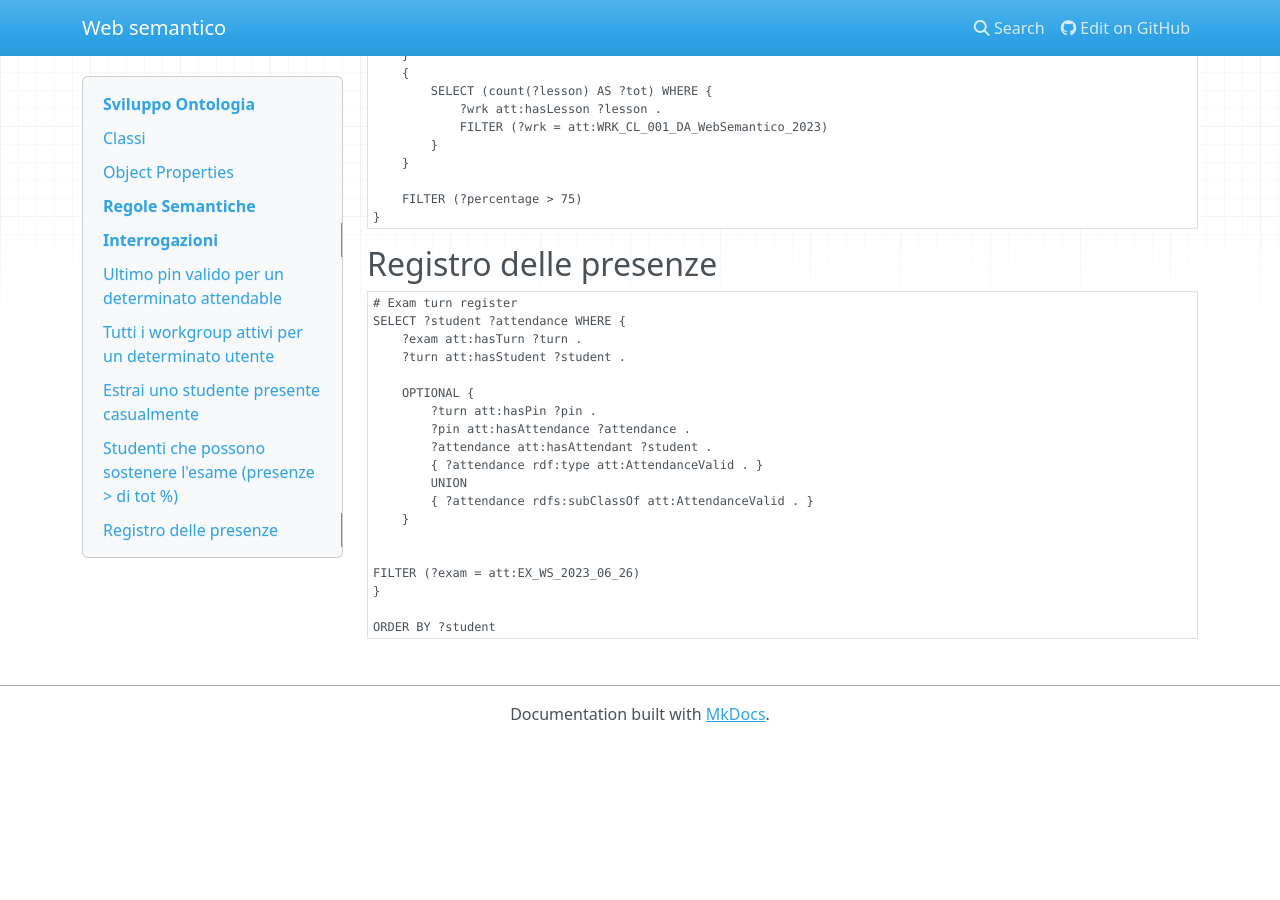
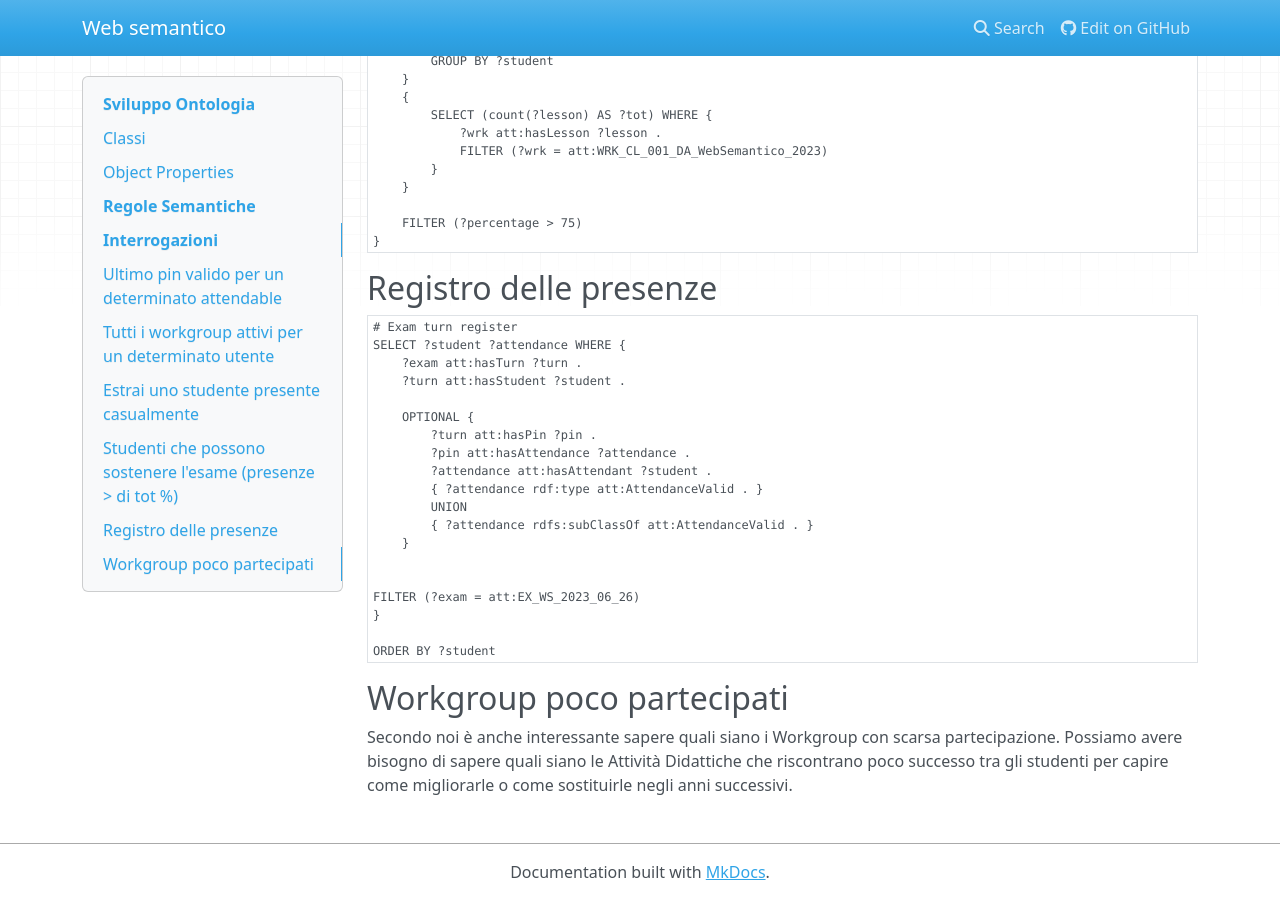
Before and after one commit to lucagiorgettismp/SemanticWebAttendance, an MkDocs documentation site: the page built from docs/index.md, in a window 1280 px wide and 900 px high, scrolled down 5480 px. Built offline with MkDocs 1.6.1, drawn with Linux system fonts in a browser that asks for light colours; nearby versions of some CDN libraries; before the commit the page ends 6222 px from its top, so only the background shows below that; some of the changed text lies outside the part shown.

Commit message:
fix(sparql): create new query for interesting workgroups

````diff
--- a/docs/index.md
+++ b/docs/index.md
@@ -153,6 +153,7 @@ Tramite questa sintassi esprimiamo alcune delle più comuni query che potrebbero
 **Query**:
 
 * [L'ultimo pin creato per un Attendable](#lultimo-pin-creato-per-un-attendable)
+* [Workgroup poco partecipati](#workgroup-poco-partecipati)
 
 ## Ultimo pin valido per un determinato attendable
 
@@ -274,3 +275,7 @@ FILTER (?exam = att:EX_WS_2023_06_26)
 
 ORDER BY ?student
 ```
+
+## Workgroup poco partecipati
+
+Secondo noi è anche interessante sapere quali siano i Workgroup con scarsa partecipazione. Possiamo avere bisogno di sapere quali siano le Attività Didattiche che riscontrano poco successo tra gli studenti per capire come migliorarle o come sostituirle negli anni successivi.
````
Also changed, not shown: 1 other file.
